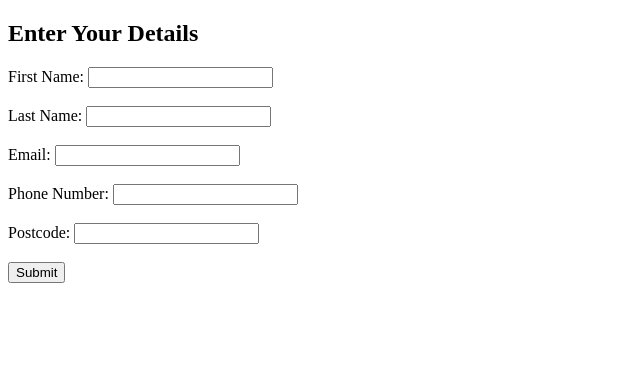
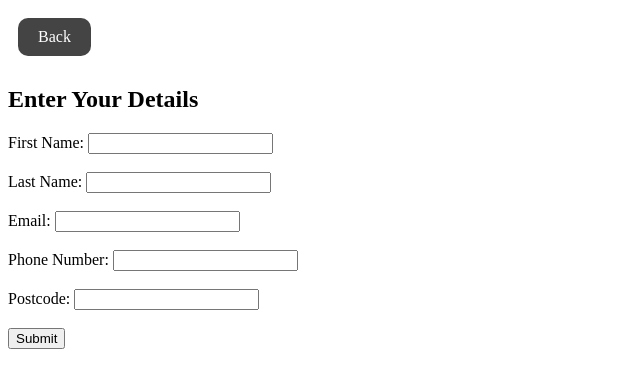
Before and after one commit to AdamPalmerGithub/addressBook, a Django app: page /addContact/ in a window 1280 px wide. Shown: the top 388 px of the page, without its empty margins (0-640 px from the left). Run offline with Django 5.2, Linux system fonts and the light colour scheme; the visitor is signed in with stand-in values (Sample User, id 1).

Commit message:
Feat (addContact.html - header, updateContact.html - header): Back buttons
Allows the user to return to the addressBook page if they do not wish to continue adding or updating a contact

```diff
--- a/myproject/myapp/templates/addContact.html
+++ b/myproject/myapp/templates/addContact.html
@@ -4,8 +4,26 @@
     <meta charset="UTF-8">
     <meta name="viewport" content="width=device-width, initial-scale=1.0">
     <title>User Form</title>
+    <style>
+        a {
+           display: inline-block;
+           padding: 10px 20px;
+           margin: 10px;
+           border-radius: 5px;
+           transition: 0.3s;
+           text-decoration: none;
+           color: white;
+       }
+        .btn {
+           background-color:#444;
+           border-radius:10px;
+       }
+    </style>
 </head>
 <body>
+    <header>
+        <a class="btn" href="../addressBook">Back</a>
+    </header>
     <h2>Enter Your Details</h2>
     <form action="{% url 'addContactsubmit' %}" method="post">
         {% csrf_token %}
```
Also changed, not shown: myproject/myapp/templates/updateContact.html (+18 -0 lines).
